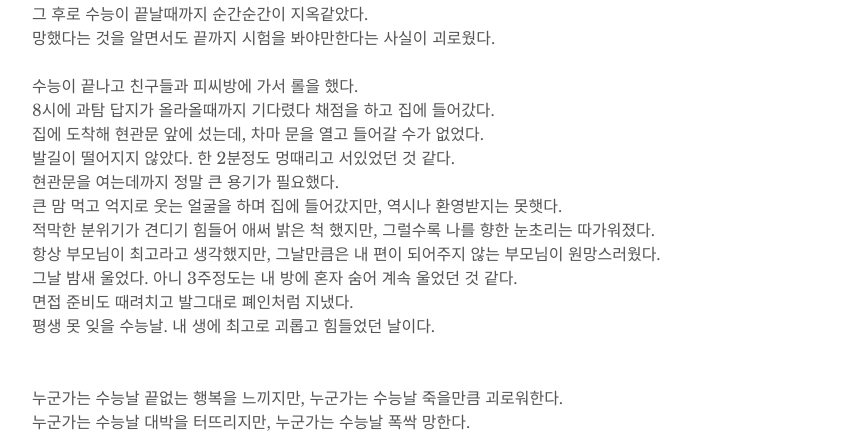
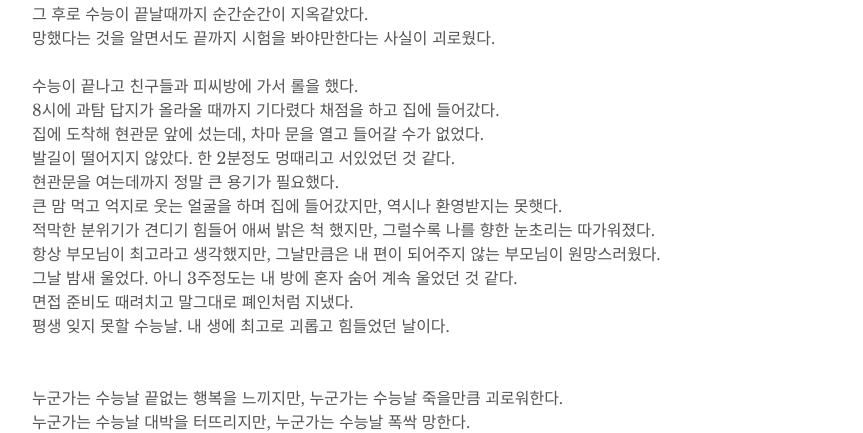
Before and after one commit to 1bin01/1bin01.github.io, a Jekyll site: the page built from _posts/2020-12-06-diary1.md, in a window 1280 px wide. Shown: the part 720-1153 px from the top of the page, without its empty margins (208-1071 px from the left). Built offline with Jekyll 4.4.1, drawn with Linux system fonts in a browser that asks for light colours; comment, search, counter and statistics services are not loaded.

Commit message:
Update 2020-12-06-diary1.md

```diff
--- a/_posts/2020-12-06-diary1.md
+++ b/_posts/2020-12-06-diary1.md
@@ -23,7 +23,7 @@ tags: 일기
 망했다는 것을 알면서도 끝까지 시험을 봐야만한다는 사실이 괴로웠다.
 <br>
 수능이 끝나고 친구들과 피씨방에 가서 롤을 했다.
-8시에 과탐 답지가 올라올때까지 기다렸다 채점을 하고 집에 들어갔다.
+8시에 과탐 답지가 올라올 때까지 기다렸다 채점을 하고 집에 들어갔다.
 집에 도착해 현관문 앞에 섰는데, 차마 문을 열고 들어갈 수가 없었다.
 발길이 떨어지지 않았다. 한 2분정도 멍때리고 서있었던 것 같다.
 현관문을 여는데까지 정말 큰 용기가 필요했다.
@@ -31,8 +31,8 @@ tags: 일기
 적막한 분위기가 견디기 힘들어 애써 밝은 척 했지만, 그럴수록 나를 향한 눈초리는 따가워졌다.
 항상 부모님이 최고라고 생각했지만, 그날만큼은 내 편이 되어주지 않는 부모님이 원망스러웠다.
 그날 밤새 울었다. 아니 3주정도는 내 방에 혼자 숨어 계속 울었던 것 같다.
-면접 준비도 때려치고 발그대로 폐인처럼 지냈다.
-평생 못 잊을 수능날. 내 생에 최고로 괴롭고 힘들었던 날이다.
+면접 준비도 때려치고 말그대로 폐인처럼 지냈다.
+평생 잊지 못할 수능날. 내 생에 최고로 괴롭고 힘들었던 날이다.
 <br>
 누군가는 수능날 끝없는 행복을 느끼지만, 누군가는 수능날 죽을만큼 괴로워한다.
 누군가는 수능날 대박을 터뜨리지만, 누군가는 수능날 폭싹 망한다.
```
